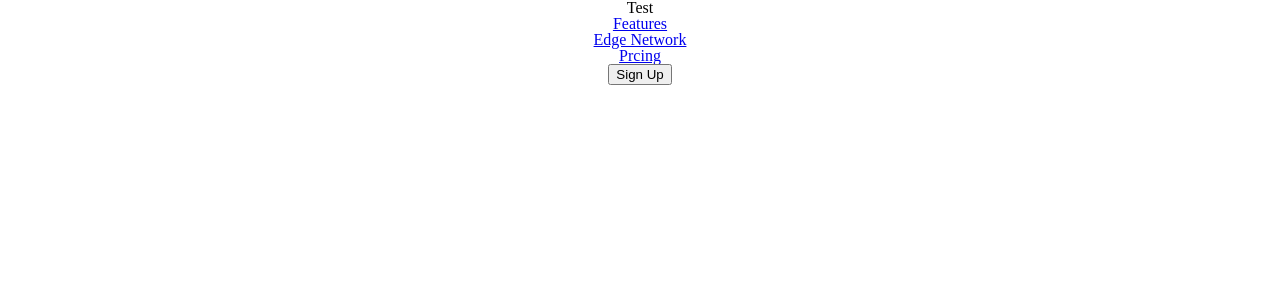
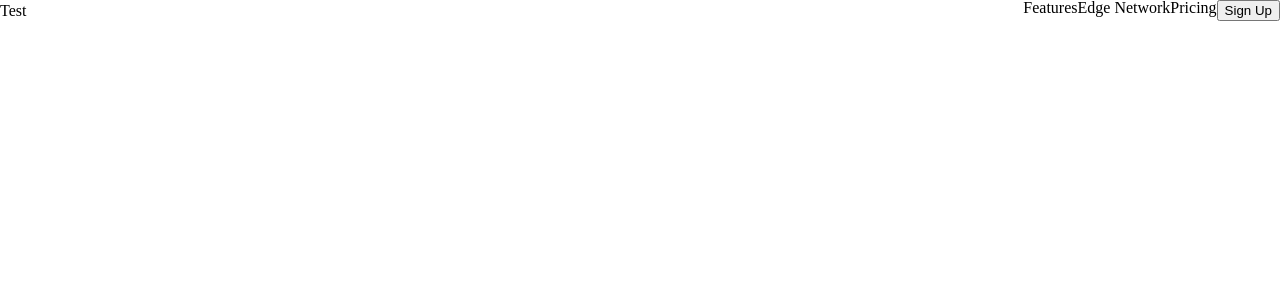
Before and after one commit to maisieo/linney-challenge, a React (Create React App) app: page / in a window 1280 px wide. Shown: the top 300 px of the page. Built offline with nearby package versions, Linux system fonts and the light colour scheme.

Commit message:
Add starting CSS for navbar

```diff
--- /dev/null
+++ b/src/components/navbar/navbar.css
@@ -0,0 +1,37 @@
+/* Navbar.css */
+
+.navbar {
+    display: flex;
+    justify-content: space-between;
+    align-items: center;
+  }
+
+  .navbar__nav-items {
+    display: flex;
+    flex-direction: row;
+  }
+
+  .navbar__nav-links {
+    display: flex;
+    flex-direction: row;
+    list-style: none;
+  }
+
+
+  .navbar__nav-item {
+  }
+
+  .navbar__link {
+    color: black;
+    text-decoration: none;
+  }
+
+  .navbar__link:hover {
+    /* text-decoration: underline; */
+  }
+
+  .navbar__sign-up-button {
+    background-color: green;
+    color: black;
+    cursor: pointer;
+  }
--- a/src/components/navbar/navbar.js
+++ b/src/components/navbar/navbar.js
@@ -1,6 +1,7 @@
 // Navbar.js
 
 import React from "react";
+import "./navbar.css"; // Import the CSS file
 
 let Navbar = () => {
   return (
@@ -18,13 +19,13 @@ let Navbar = () => {
               Edge Network
             </a>
           </li>
-          <li className="navbar__nav-item">
+          <li className="navbar__navItem">
             <a href="/" className="navbar__link">
-              Prcing
+              Pricing
             </a>
           </li>
         </ul>
-        <button className="navbar__sign-up-button">Sign Up</button>
+        <button className="navbar__signUpButton">Sign Up</button>
       </div>
     </nav>
   );
```
Also changed, not shown: src/components/navbar/navbar.module.css (added), 1 other file (tests, documents, lock files or other folders).
